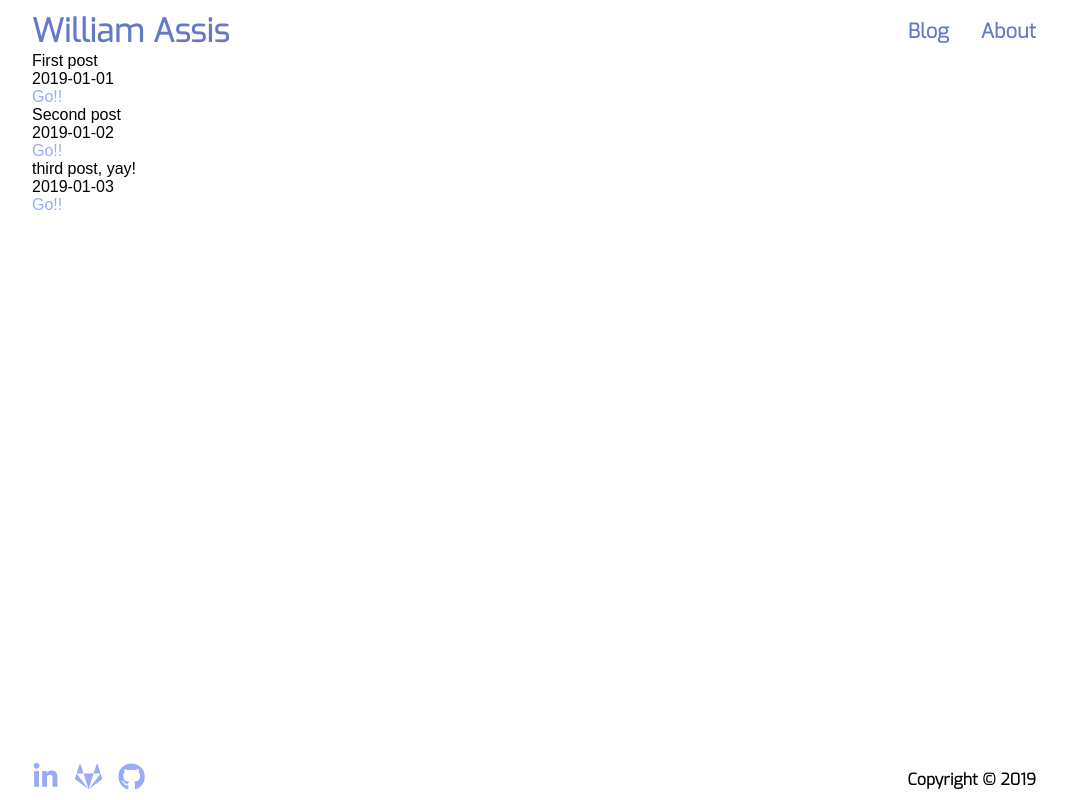
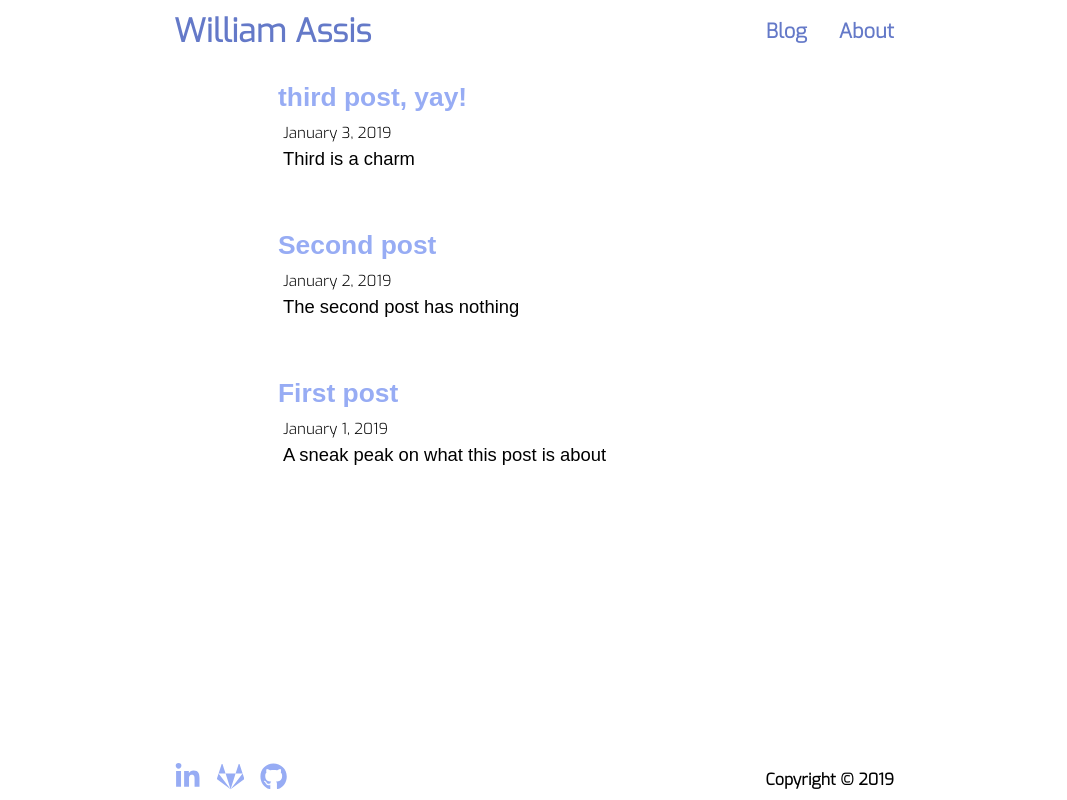
Before and after one commit to gassiss/blog, a Gatsby site: page / in a window 1280 px wide. Shown: the whole page, without its empty margins (106-1173 px from the left). Built offline with nearby package versions, Linux system fonts and the light colour scheme; Gatsby itself is replaced by a stand-in of ours; a web font is replaced by a local one.

Commit message:
Add some styling to the landing page and extend the post example

````diff
--- a/src/components/Footer.js
+++ b/src/components/Footer.js
@@ -12,8 +12,9 @@ const Footer = styled.footer`
   justify-content: space-between;
   align-items: flex-end;
   flex: 0;
-  margin-top: auto;
+  margin: auto auto 0;
   width: 100%;
+  max-width: 720px;
 
   p {
     font-family: "Exo", sans-serif;
--- a/src/components/Head.js
+++ b/src/components/Head.js
@@ -1,4 +1,4 @@
 import React from "react";
-import { Helmet } from "react-helmet"
+import { Helmet } from "react-helmet";
 
-export default ({ title }) => <Helmet title={`William Assis${title ? ` | ${title}` : ""}`} />
+export default ({ title }) => <Helmet title={`${title ? `${title} | ` : ""}William Assis`} />;
--- a/src/components/Navbar.js
+++ b/src/components/Navbar.js
@@ -8,7 +8,11 @@ const Navbar = styled.nav`
   display: flex;
   flex-direction: row;
   align-items: center;
+  justify-content: space-between;
   flex: 0;
+  width: 100%;
+  max-width: 720px;
+  margin: 0 auto;
 `;
 
 const LinkStyle = css`
--- a/src/pages/index.js
+++ b/src/pages/index.js
@@ -1,18 +1,54 @@
 import React from "react";
+import styled from "styled-components";
 import { Link, graphql, useStaticQuery } from "gatsby";
 
 import Layout from "../components/Layout";
 
-/** Returns array of posts with { title, date, slug } */
+const Post = styled.div`
+  margin: 30px auto;
+  width: 100%;
+  max-width: 512px;
+`;
+
+const Title = styled(Link)`
+  font-size: 1.65rem;
+  font-weight: 600;
+
+  @media only screen and (max-width: 400px) {
+    font-size: 1.4rem;
+  }
+`;
+
+const PostedDate = styled.div`
+  font-size: 0.95rem;
+  font-family: "Exo", sans-serif;
+  margin: 10px auto 0 5px;
+
+  @media only screen and (max-width: 400px) {
+    font-size: 0.75rem;
+  }
+`;
+
+const Description = styled.p`
+  font-size: 1.15rem;
+  margin: 5px 0 0 5px;
+
+  @media only screen and (max-width: 400px) {
+    font-size: 1rem;
+  }
+`;
+
+/** Returns array of posts with { title, date, slug, description } */
 function getPosts() {
   const data = useStaticQuery(graphql`
     query {
-      allMarkdownRemark {
+      allMarkdownRemark(sort: { fields: frontmatter___date, order: DESC }) {
         edges {
           node {
             frontmatter {
               title
               date
+              description
             }
             fields {
               slug
@@ -35,11 +71,17 @@ export default () => {
   return (
     <Layout>
       {posts.map(post => (
-        <div key={post.title}>
-          <p>{post.title}</p>
-          <p>{post.date}</p>
-          <Link to={`/${post.slug}`}>Go!!</Link>
-        </div>
+        <Post key={post.title}>
+          <Title to={`/${post.slug}`}>{post.title}</Title>
+          <PostedDate>
+            {new Date(`${post.date}T00:00`).toLocaleDateString("en-ca", {
+              month: "long",
+              year: "numeric",
+              day: "numeric",
+            })}
+          </PostedDate>
+          <Description>{post.description}</Description>
+        </Post>
       ))}
     </Layout>
   );
--- a/src/posts/first-post/first-post.md
+++ b/src/posts/first-post/first-post.md
@@ -1,18 +1,41 @@
 ---
 title: "First post"
 date: "2019-01-01"
+description: "A sneak peak on what this post is about"
 ---
 
-This is my first post
-
-## So what
-
-# I think
-
-this is nice
+# TItles should be H1
 
 ![picture of great barrier reef](./australia.jpg)
+
+## H2 and unordered list:
+
+- one
+- two
+- three
+
+### H3 and ordered list:
 
 1. one
 2. two
 3. three
+
+THen every paragraph becomes a p
+
+adding space creates a new element
+what happens if I don't put a blank line between
+so if I don't put blank line
+they all stack together as one big line
+
+but with extra lines
+
+its a new p element
+
+```
+Inside code quotes becomes pre tag
+function something() {
+    console.log('blablabla')
+}
+```
+
+`inside backticks becomes code tag`
--- a/src/posts/second-post.md
+++ b/src/posts/second-post.md
@@ -1,6 +1,7 @@
 ---
 title: "Second post"
 date: "2019-01-02"
+description: "The second post has nothing"
 ---
 
 My second post
--- a/src/posts/third-post.md
+++ b/src/posts/third-post.md
@@ -1,6 +1,7 @@
 ---
 title: "third post, yay!"
 date: "2019-01-03"
+description: "Third is a charm"
 ---
 
 ## This is my third post
--- a/src/styles/index.css
+++ b/src/styles/index.css
@@ -5,7 +5,7 @@
 }
 
 body {
-  max-width: 1024px;
+  max-width: 900px;
   margin: 0 auto;
 }
 
--- a/src/templates/Post.js
+++ b/src/templates/Post.js
@@ -27,6 +27,6 @@ export default ({
   <Layout title={title}>
     <h1>{title}</h1>
     <p>{date}</p>
-    <div dangerouslySetInnerHTML={{ __html: html }} />
+    <article dangerouslySetInnerHTML={{ __html: html }} />
   </Layout>
 );
````
Also changed, not shown: README.md.
